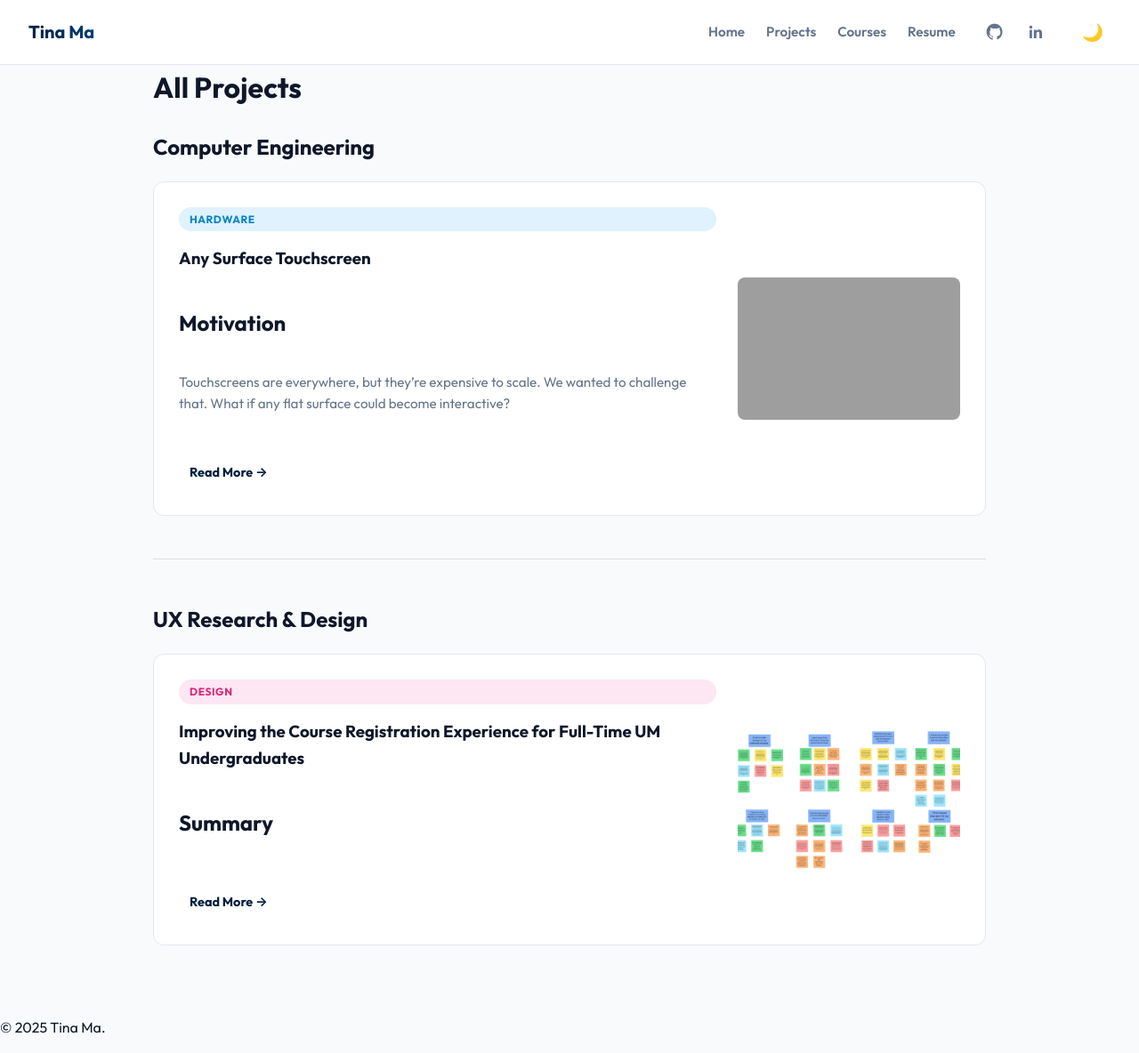
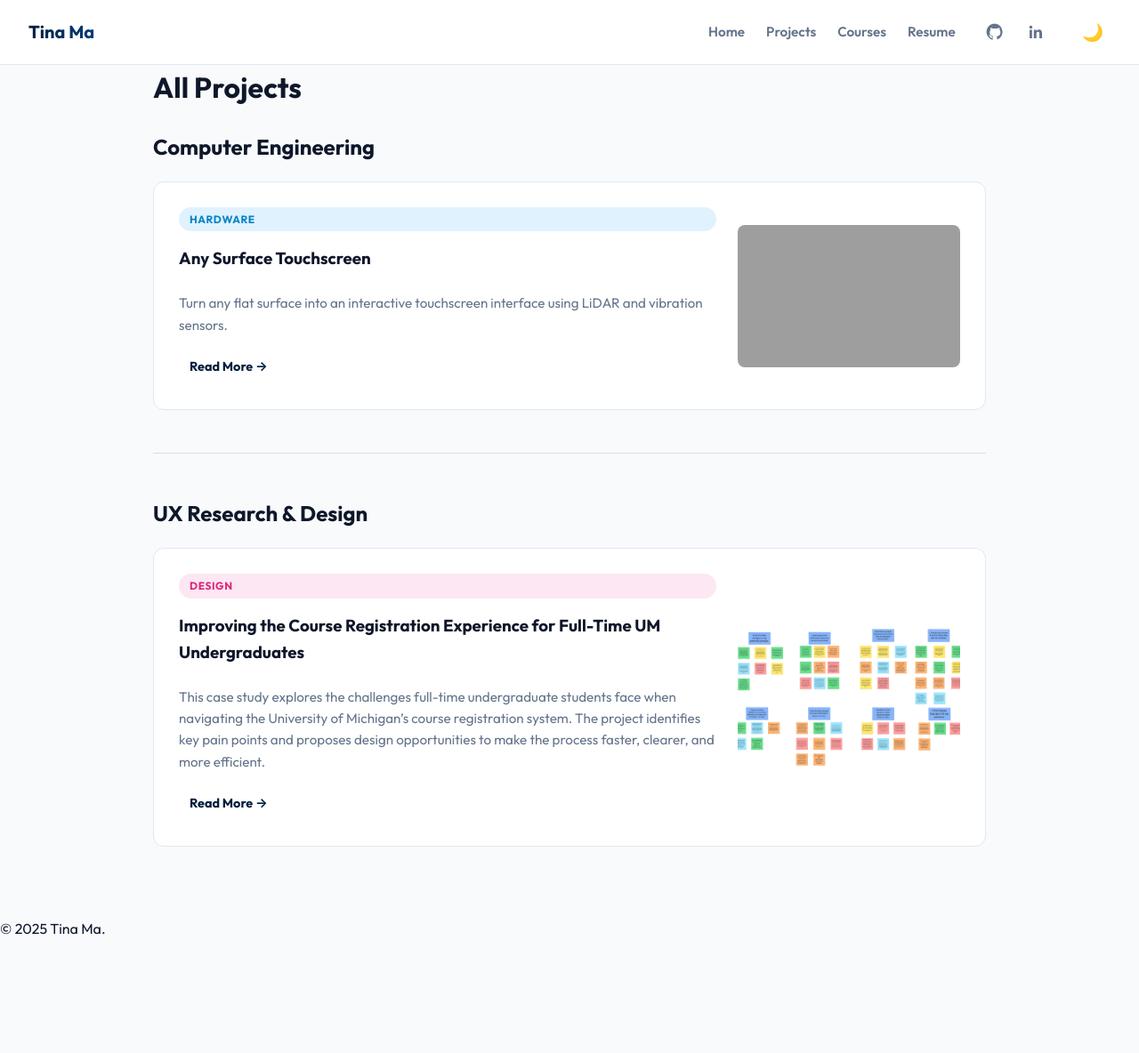
Before and after one commit to tinama13/tinama13.github.io, a Jekyll site: the page built from projects.md, in a window 1280 px wide and 1184 px high. Shown: the whole window at 89% size. Built offline with Jekyll 4.4.1, drawn with Linux system fonts in a browser that asks for light colours; grey boxes are pictures that could not be loaded.

Commit message:
Fixed card

```diff
--- a/_config.yml
+++ b/_config.yml
@@ -2,6 +2,6 @@ title: Your Name Portfolio
 description: Computer Engineering Student & UX Designer
 theme: null
 baseurl: ""
-url: "https://yourusername.github.io"
+url: "https://tinama13.github.io"
 markdown: kramdown
 permalink: /:title/
--- a/_data/courses.yml
+++ b/_data/courses.yml
@@ -4,7 +4,7 @@
   type: ce
 
 - name: User Interface Design
-  code: SI 388
+  code: SI 422
   desc: Prototyping and user testing methodologies.
   type: ux
 
--- a/_layouts/default.html
+++ b/_layouts/default.html
@@ -3,7 +3,7 @@
 <head>
   <meta charset="UTF-8">
   <title>{{ page.title }}</title>
-  <link rel="stylesheet" href="/assets/css/style.css">
+  <link rel="stylesheet" href="/assets/css/style.css?v=2">
 </head>
 <body>
 
--- a/_posts/2025-12-07-ux-project-sample.md
+++ b/_posts/2025-12-07-ux-project-sample.md
@@ -4,7 +4,7 @@ title: "Improving the Course Registration Experience for Full-Time UM Undergradu
 date: 2025-03-22
 categories: UX
 featured: true
-description: "This case study explores the challenges full-time undergraduate students face when navigating the University of Michigan’s course registration systemThe project identifies key pain points and proposes design opportunities to make the process faster, clearer, and more efficient."
+description: "This case study explores the challenges full-time undergraduate students face when navigating the University of Michigan’s course registration system. The project identifies key pain points and proposes design opportunities to make the process faster, clearer, and more efficient."
 image: "/assets/images/ux_project.jpg"
 github_link: "https://github.com/tinama13/si422-wolverine-access-study"
 tags: [ux, case-study, research, design]
--- a/projects.md
+++ b/projects.md
@@ -13,7 +13,7 @@ permalink: /projects/
       <div class="card-content">
         <span class="tag ce">Hardware</span>
         <h3>{{ post.title }}</h3>
-        <p>{{ post.excerpt }}</p>
+        <p>{{ post.description }}</p>
         <a href="{{ post.url }}" class="read-more">Read More &rarr;</a>
       </div>
       {% if post.image %}
@@ -32,7 +32,7 @@ permalink: /projects/
       <div class="card-content">
         <span class="tag ux">Design</span>
         <h3>{{ post.title }}</h3>
-        <p>{{ post.excerpt }}</p>
+        <p>{{ post.description }}</p>
         <a href="{{ post.url }}" class="read-more">Read More &rarr;</a>
       </div>
       {% if post.image %}
```
